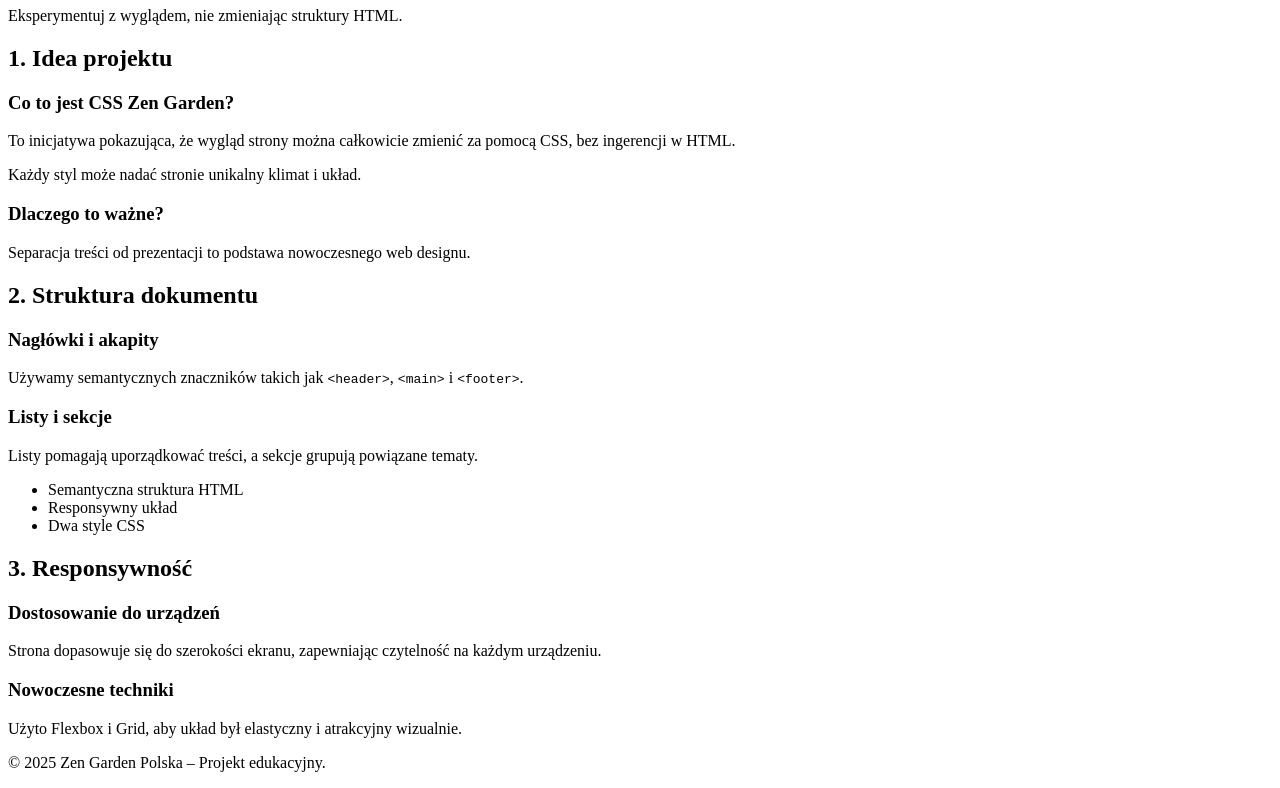
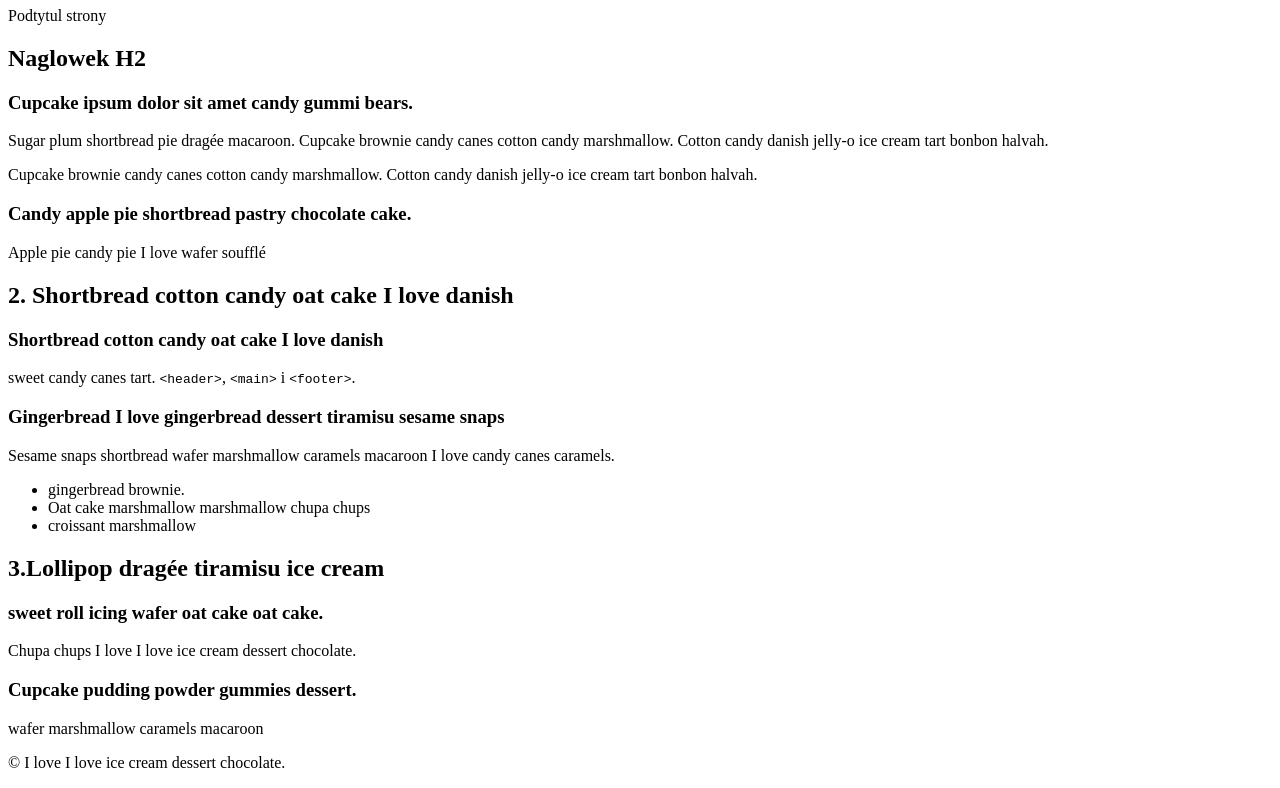
Before and after one commit to M1choD/Aplikacje-internetowe, a plain HTML site: page index.html in a window 1280 px wide. Shown: the part 73-861 px from the top of the page. Drawn offline with Linux system fonts and the light colour scheme.

Commit message:
projekt skonczony

```diff
--- a/index.html
+++ b/index.html
@@ -3,42 +3,42 @@
 <head>
     <meta charset="UTF-8">
     <meta name="viewport" content="width=device-width, initial-scale=1.0">
-    <title>Zen Garden – Przykładowa Strona</title>
     <script src="//wi.arturk.pl/zen-style.js.php?styles[]=style-1&styles[]=style-2" defer></script>
+    <title>Strona lab1</title>
 </head>
 <body>
 <header>
-    <h1>Zen Garden – Sztuka Stylu CSS</h1>
-    <p>Eksperymentuj z wyglądem, nie zmieniając struktury HTML.</p>
+    <h1>Naglowek glowny H1</h1>
+    <p>Podtytul strony</p>
 </header>
 
 <main>
     <section>
         <div class="content">
-            <h2>1. Idea projektu</h2>
-            <h3>Co to jest CSS Zen Garden?</h3>
-            <p>To inicjatywa pokazująca, że wygląd strony można całkowicie zmienić za pomocą CSS, bez ingerencji w HTML.</p>
-            <p>Każdy styl może nadać stronie unikalny klimat i układ.</p>
+            <h2>Naglowek H2</h2>
+            <h3>Cupcake ipsum dolor sit amet candy gummi bears.</h3>
+            <p>Sugar plum shortbread pie dragée macaroon. Cupcake brownie candy canes cotton candy marshmallow. Cotton candy danish jelly-o ice cream tart bonbon halvah.</p>
+            <p>Cupcake brownie candy canes cotton candy marshmallow. Cotton candy danish jelly-o ice cream tart bonbon halvah.</p>
 
-            <h3>Dlaczego to ważne?</h3>
-            <p>Separacja treści od prezentacji to podstawa nowoczesnego web designu.</p>
+            <h3> Candy apple pie shortbread pastry chocolate cake. </h3>
+            <p>Apple pie candy pie I love wafer soufflé</p>
         </div>
         <div class="image-block"></div>
     </section>
 
     <section>
         <div class="content">
-            <h2>2. Struktura dokumentu</h2>
-            <h3>Nagłówki i akapity</h3>
-            <p>Używamy semantycznych znaczników takich jak <code>&lt;header&gt;</code>, <code>&lt;main&gt;</code> i <code>&lt;footer&gt;</code>.</p>
+            <h2>2. Shortbread cotton candy oat cake I love danish</h2>
+            <h3>Shortbread cotton candy oat cake I love danish </h3>
+            <p>sweet candy canes tart. <code>&lt;header&gt;</code>, <code>&lt;main&gt;</code> i <code>&lt;footer&gt;</code>.</p>
 
-            <h3>Listy i sekcje</h3>
-            <p>Listy pomagają uporządkować treści, a sekcje grupują powiązane tematy.</p>
+            <h3>Gingerbread I love gingerbread dessert tiramisu sesame snaps</h3>
+            <p>Sesame snaps shortbread wafer marshmallow caramels macaroon I love candy canes caramels.</p>
 
             <ul>
-                <li>Semantyczna struktura HTML</li>
-                <li>Responsywny układ</li>
-                <li>Dwa style CSS</li>
+                <li>gingerbread brownie.</li>
+                <li>Oat cake marshmallow marshmallow chupa chups</li>
+                <li>croissant marshmallow</li>
             </ul>
         </div>
         <div class="image-block"></div>
@@ -46,19 +46,19 @@
 
     <section>
         <div class="content">
-            <h2>3. Responsywność</h2>
-            <h3>Dostosowanie do urządzeń</h3>
-            <p>Strona dopasowuje się do szerokości ekranu, zapewniając czytelność na każdym urządzeniu.</p>
+            <h2>3.Lollipop dragée tiramisu ice cream</h2>
+            <h3>sweet roll icing wafer oat cake oat cake. </h3>
+            <p>Chupa chups I love I love ice cream dessert chocolate.</p>
 
-            <h3>Nowoczesne techniki</h3>
-            <p>Użyto Flexbox i Grid, aby układ był elastyczny i atrakcyjny wizualnie.</p>
+            <h3>Cupcake pudding powder gummies dessert.</h3>
+            <p>wafer marshmallow caramels macaroon</p>
         </div>
         <div class="image-block"></div>
     </section>
 </main>
 
 <footer>
-    <p>&copy; 2025 Zen Garden Polska – Projekt edukacyjny.</p>
+    <p>&copy; I love I love ice cream dessert chocolate.</p>
 </footer>
 </body>
 </html>
```
Also changed, not shown: style-2.css (+48 -13 lines).
